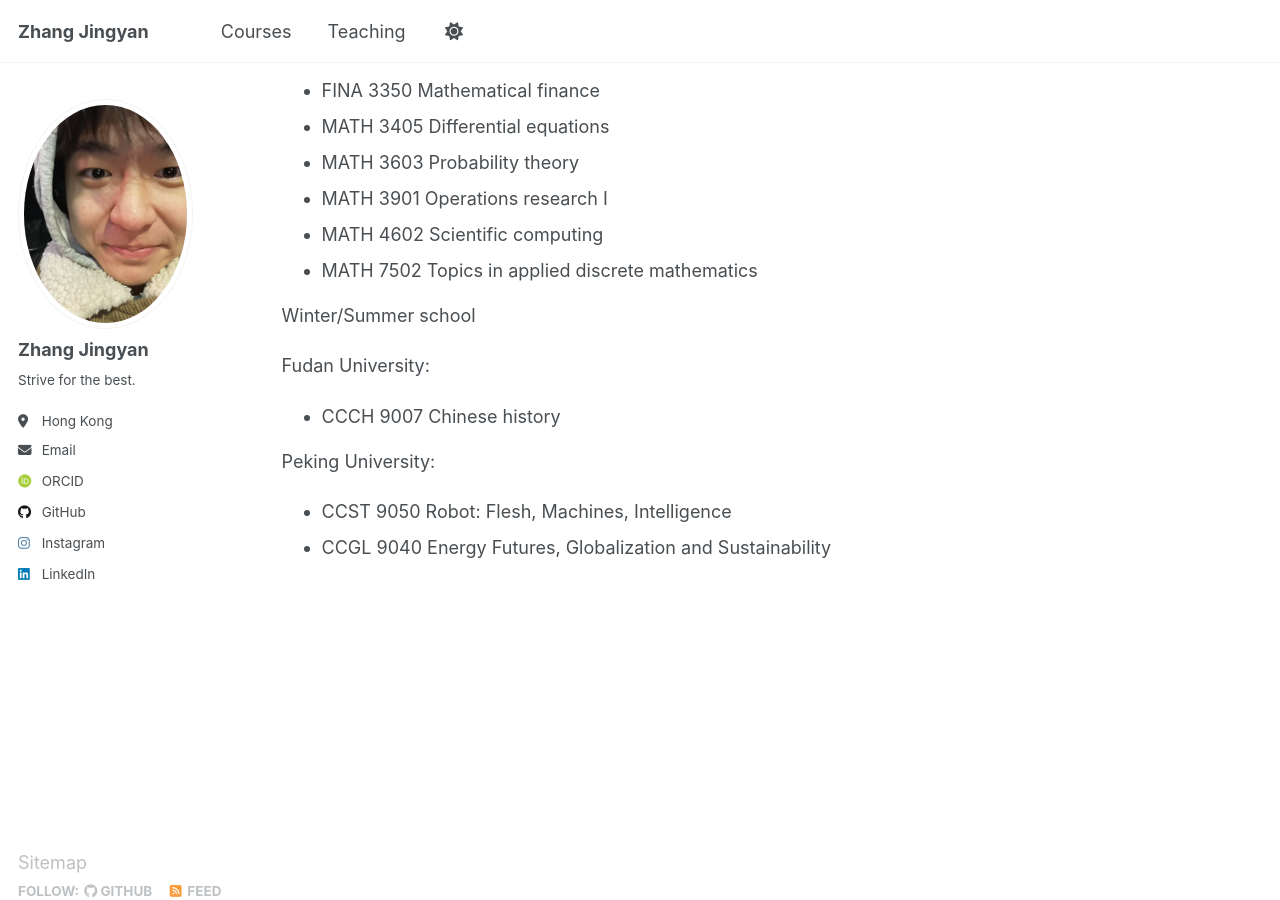
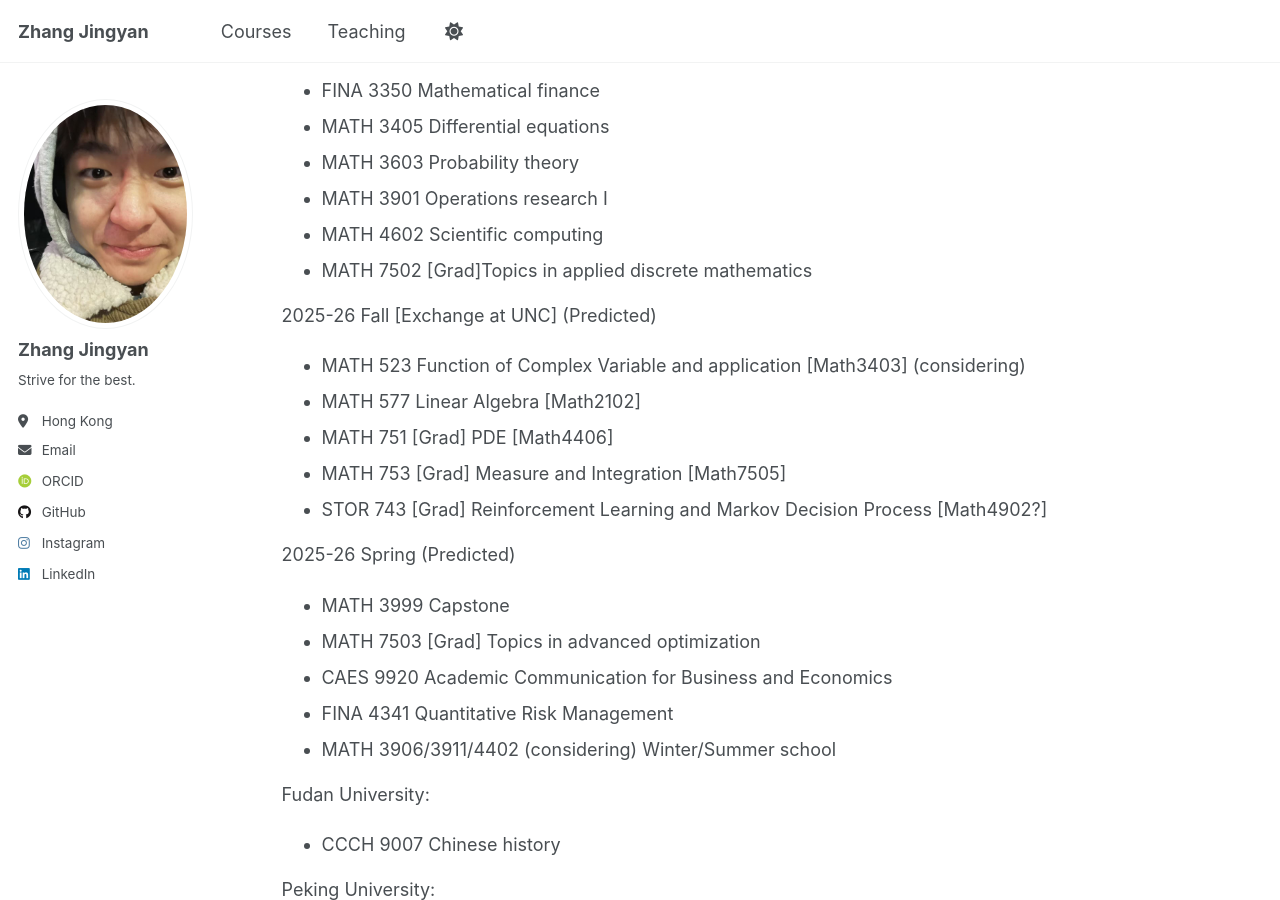
Before and after one commit to zjy-Felix/Felix, a Jekyll site: the page built from _courses/courses.md, in a window 1280 px wide and 900 px high, scrolled down 1546 px. Built offline with Jekyll 4.4.1, drawn with Linux system fonts in a browser that asks for light colours; some web fonts are replaced.

Commit message:
Update courses.md

```diff
--- a/_courses/courses.md
+++ b/_courses/courses.md
@@ -1,6 +1,6 @@
 ---
 layout: archive
-title: "courses"
+title: "Courses"
 permalink: /courses/
 author_profile: true
 ---
@@ -55,8 +55,21 @@ Here is a list of courses I have taken during my undergraduate studies at HKU.
 - MATH 3603 Probability theory
 - MATH 3901 Operations research I
 - MATH 4602 Scientific computing
-- MATH 7502 Topics in applied discrete mathematics
+- MATH 7502 [Grad]Topics in applied discrete mathematics
 
+2025-26 Fall [Exchange at UNC] (Predicted)
+- MATH 523 Function of Complex Variable and application [Math3403] (considering)
+- MATH 577 Linear Algebra [Math2102]
+- MATH 751 [Grad] PDE [Math4406]
+- MATH 753 [Grad] Measure and Integration [Math7505]
+- STOR 743 [Grad] Reinforcement Learning and Markov Decision Process [Math4902?]
+
+2025-26 Spring (Predicted)
+- MATH 3999 Capstone
+- MATH 7503 [Grad] Topics in advanced optimization
+- CAES 9920 Academic Communication for Business and Economics
+- FINA 4341 Quantitative Risk Management
+- MATH 3906/3911/4402 (considering)
 Winter/Summer school
 
 Fudan University:
```
